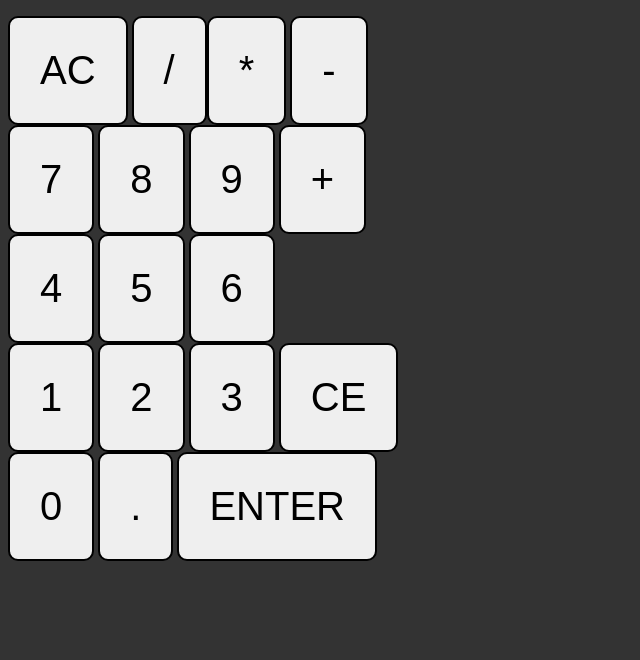
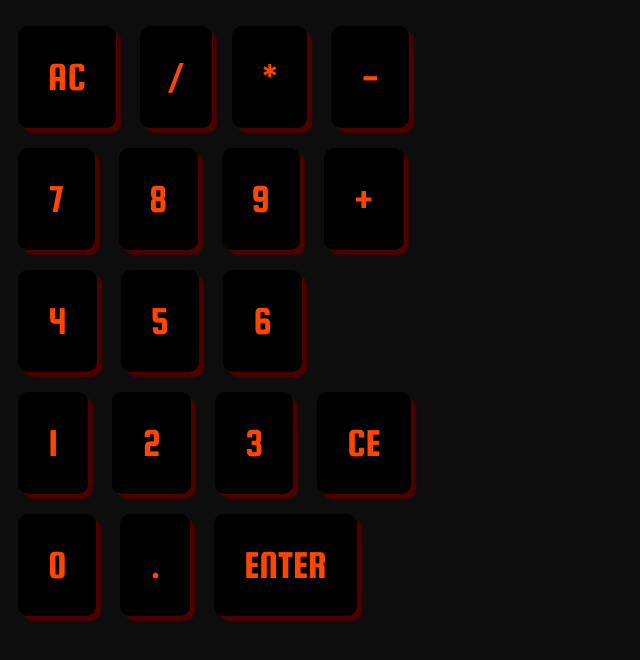
Before and after one commit to bing0i/calculator, a plain HTML site: page index.html in a window 1280 px wide. Shown: the whole page, without its empty margins (0-640 px from the left). Drawn offline with Linux system fonts and the light colour scheme.

Commit message:
Add font, color, animation for buttons

```diff
--- a/index.html
+++ b/index.html
@@ -4,6 +4,7 @@
         <meta charset="UTF-8">
         <title>Courgette's Calculator</title>
         <link rel="stylesheet" href="styles.css">
+        <link href="https://fonts.googleapis.com/css?family=Squada+One&display=swap" rel="stylesheet">
     </head>
     <body>
         <div>
@@ -28,7 +29,7 @@
                 <button value='6'>6</button>
             </div>
             <div id='row4'>
-                <button id='btn1' value='1'>1</button>
+                <button value='1'>1</button>
                 <button value='2'>2</button>
                 <button value='3'>3</button>
                 <button value='ce'>CE</button>
--- a/styles.css
+++ b/styles.css
@@ -1,13 +1,27 @@
 body {
-    background-color: #333333;
+    background-color:  #0d0d0d;
+    color: white;
 }
 
 
 
 button {
+    margin: 10px;
     padding: 30px;
     font-size: 40px;
+    border: none;
     border-radius: 10px;
-    border: 2px solid black;
     outline: none;
+    box-shadow: 5px 5px 2px #4d0000;
+    font-family: 'Squada One';
+    color: orangered;
+    background-color: black;
 }
+
+button:active {
+    transform: translateY(4px) translateX(4px);
+    box-shadow: 5px 5px 2px black;
+}
+
+#btn1 {
+}
```
